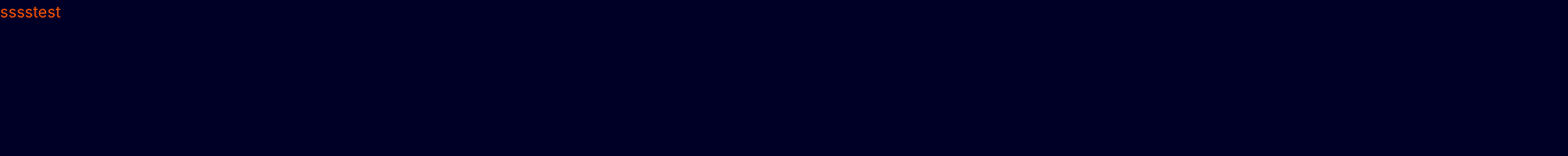
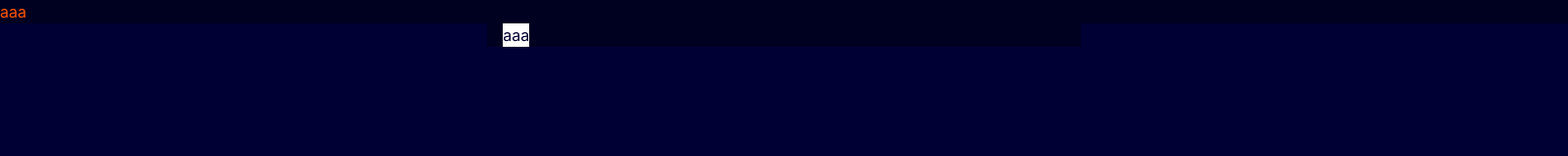
Before and after one commit to nknighta/vx-dev-proto, a Next.js app: page / in a window 1280 px wide. Shown: the top 160 px of the page at 98% size, 1600 px wide, since content can reach past the window. Built offline with nearby package versions, Linux system fonts and the light colour scheme.

Commit message:
add files for 3d.

```diff
--- a/electron-src/main.js
+++ b/electron-src/main.js
@@ -3,8 +3,8 @@ const path = require('path')
 
 function createWindow () {
     const win = new BrowserWindow({
-        width: 800,
-        height: 600,
+        fullscreen: true,
+        frame: false,
         webPreferences: {
             preload: path.join(__dirname, 'preload.js')
         }
--- a/pages/Page/index.js
+++ /dev/null
@@ -1,5 +0,0 @@
-function Page1() {
-    return <p>ほら詳しいでしょう</p>
-}
-
-export default Page1
--- a/pages/Page1.js
+++ /dev/null
@@ -1,5 +0,0 @@
-export default function Page1 () {
-    return (
-        <>aa</>
-    )
-}
--- a/pages/_app.js
+++ b/pages/_app.js
@@ -1,11 +1,7 @@
 import './styles/global.css'
-import  Index from './index'
-import { ChakraProvider } from "@chakra-ui/react";
 
-function App () {
-    return<ChakraProvider>
-        <Index/>
-    </ChakraProvider>
+function MyApp({ Component, pageProps }) {
+  return <Component {...pageProps} />
 }
 
-export default App
+export default MyApp
--- /dev/null
+++ b/pages/api/hello.js
@@ -0,0 +1,5 @@
+// Next.js API route support: https://nextjs.org/docs/api-routes/introduction
+
+export default function handler(req, res) {
+  res.status(200).json({ name: 'John Doe' })
+}
--- a/pages/index.js
+++ b/pages/index.js
@@ -1,12 +1,32 @@
-import React from "react";
-import Link from "next/link";
+import React from 'react'
+import {Link,
+        Box,
+        ChakraProvider,
+        Text,
+        Container} from "@chakra-ui/react";
 
-function Index () {
+// program entry point
+// next page is MainGame
+
+export default function Index (){
     return (
-        <div>ssss
-            <Link href={"/Page"}>test</Link>
-        </div>
+        <ChakraProvider>
+            <Box
+                w={1600}
+                h={1150}
+                bgColor={'#000034'}
+                textColor={'#fff'}>
+                <Text>aaa</Text>
+                <Container>
+                    <Box as={'button'}
+                        bgColor={'#fff'}
+                        textColor={'#000034'}
+                        >
+                        <Link href={'./Main'}
+                            textDecoration={'none'}>aaa</Link>
+                    </Box>
+                </Container>
+            </Box>
+        </ChakraProvider>
     )
 }
-
-export default Index
--- a/pages/styles/global.css
+++ b/pages/styles/global.css
@@ -1,4 +1,4 @@
 *{
-    background-color: #000026;
+    background-color: #000021;
     color: #ff5500;
 }
```
Also changed, not shown: pages/Main.js (added, +23 -0 lines), pages/MainGame/MainInterface.js (added, +7 -0 lines).
